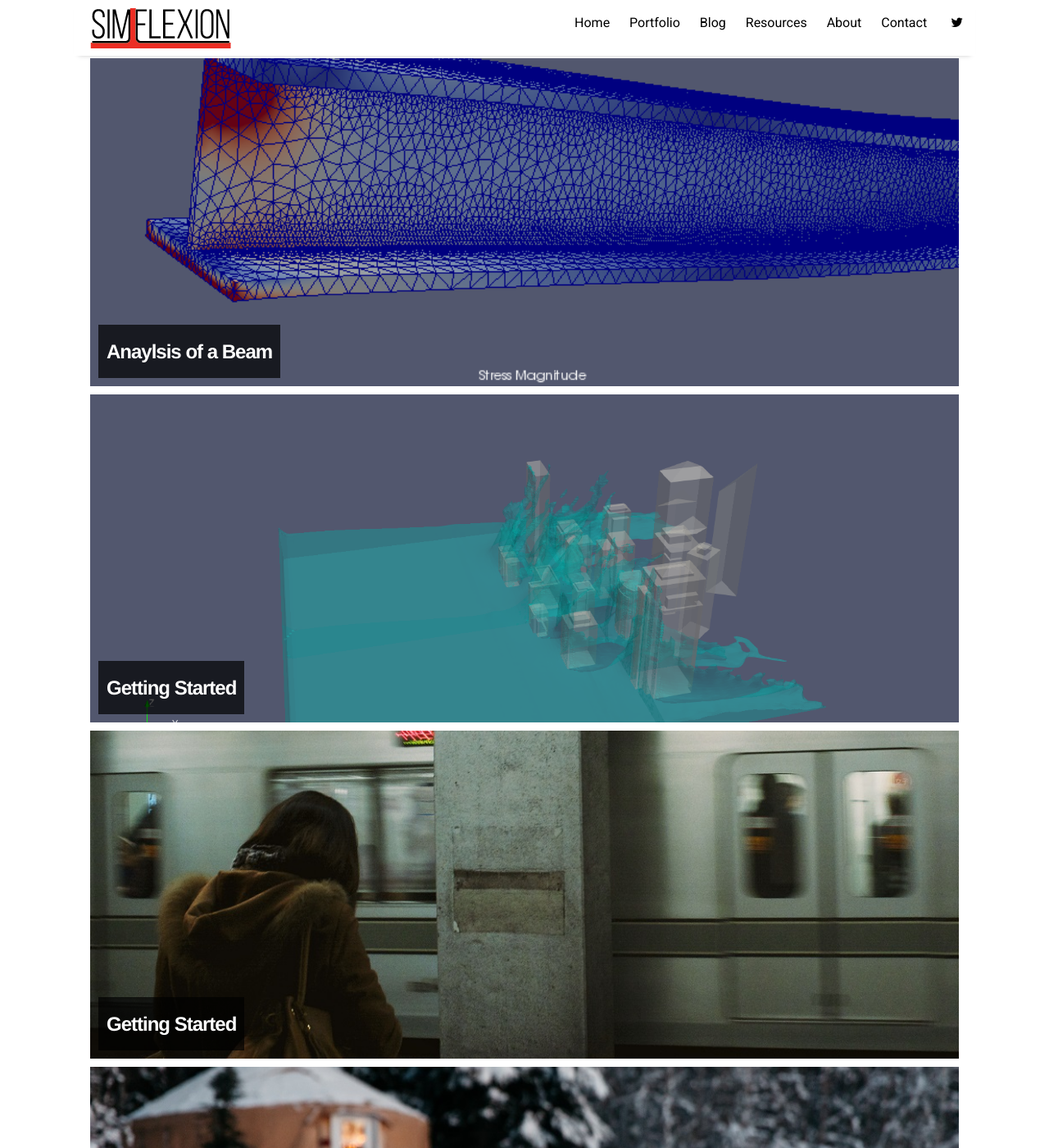
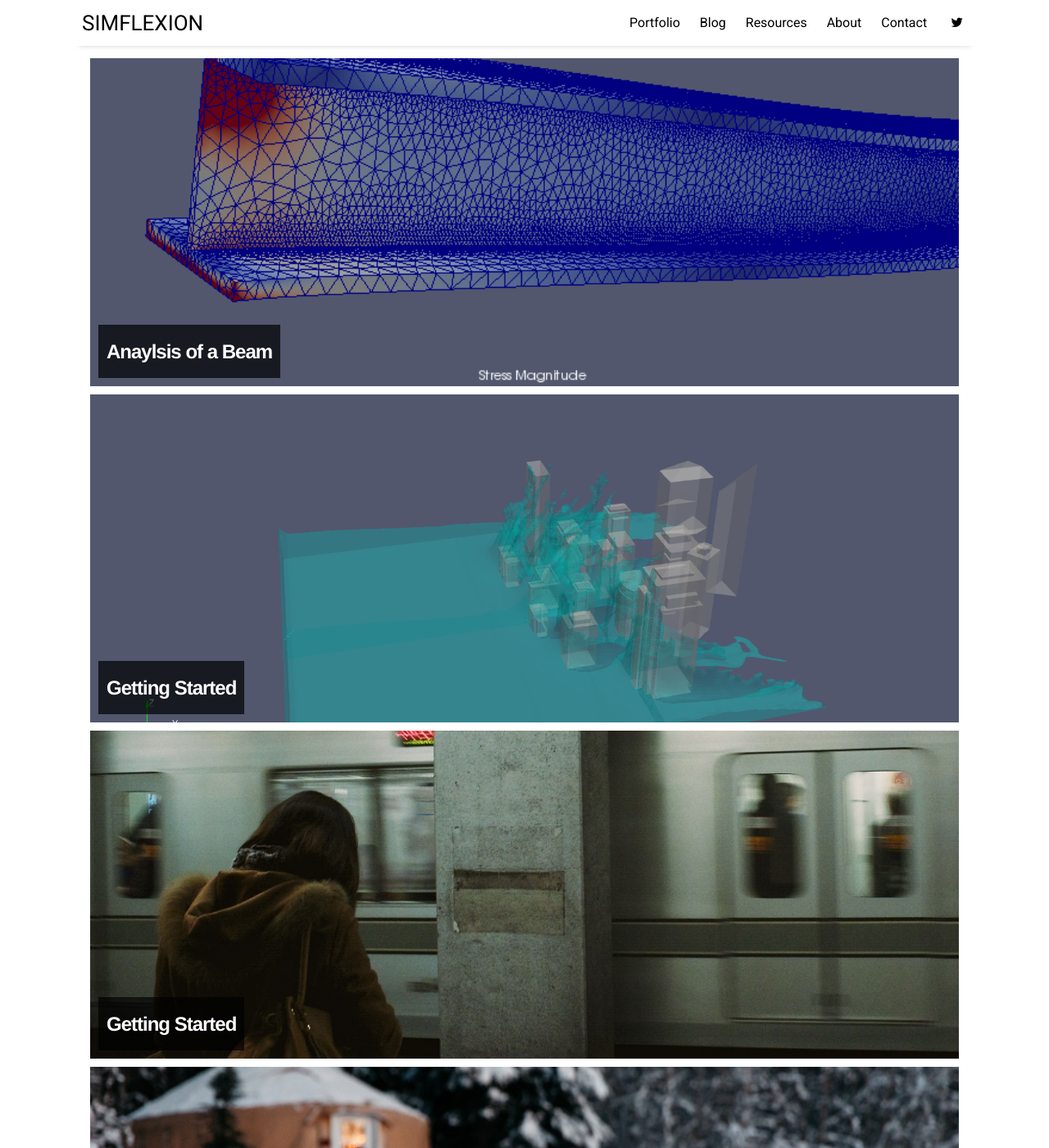
Before and after one commit to jfp6/jfp6.github.io, a Jekyll site: the page built from index.html, in a window 1280 px wide and 1400 px high. Shown: the whole window at 82% size. Built offline with Jekyll 4.4.1, drawn with Linux system fonts in a browser that asks for light colours; nearby versions of some CDN libraries; the list of posts is cut into pages by our own code; some of the changed text lies outside the part shown.

Commit message:
remove logo add title

```diff
--- a/_config.yml
+++ b/_config.yml
@@ -10,8 +10,8 @@ permalink:           /:title
 plugins:             [jekyll-paginate, jekyll-sitemap, jekyll-feed, jekyll-seo-tag]
 
 # Customise atom feed settings (this is where Jekyll-Feed gets configuration information)
-title:		          ""
-description:	       "Simflexion: Simulation and Music Projects"
+title:		          "SIMFLEXION"
+description:	       "Simulation and Music Projects"
 author:              "Joseph"
 
 # RSS 2.0 can be used instead of Atom by uncommenting following two lines
--- a/_data/settings.yml
+++ b/_data/settings.yml
@@ -7,7 +7,6 @@ disqus:
 google-ID: ''
 
 menu:
-- {name: 'Home',  link: 'simflexion.com'}
 - {name: 'Portfolio',  url: 'portfolio'}
 - {name: 'Blog',       url: 'blog'}
 - {name: 'Resources',      url: 'resources'}
--- a/assets/css/main.scss
+++ b/assets/css/main.scss
@@ -5,14 +5,6 @@ $base-font-family: 'Roboto', sans-serif;
 $body-font-family: 'Roboto', sans-serif;
 $code-font-family: "Source Code Pro", monospace;
 
-.site-title::before {
-content: url("/assets/img/logo72.png");
-display: inline-block;
-position: relative;
-width: 10px;
-top: 10px;
-left: 10px;
-}
 
 
 $brand-color: black;
```
